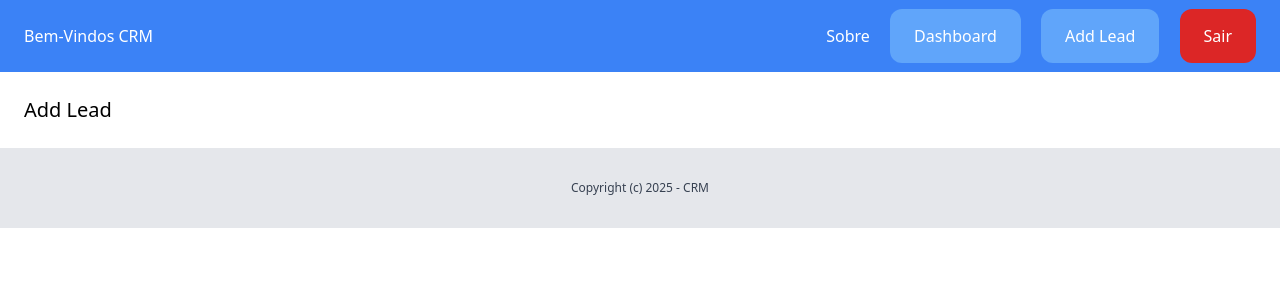
After one commit to gileaddias/crm-python, a Django app: page /dashboard/leads/add-lead in a window 1280 px wide. The commit adds this page. Shown: the top 300 px of the page. Run offline with Django 5.2, Linux system fonts and the light colour scheme; a user stored in the database is signed in; some libraries are stand-ins or nearby versions.

Commit message:
Finalizando template Lead e criando Forms

```diff
--- a/appcrm/urls.py
+++ b/appcrm/urls.py
@@ -21,13 +21,15 @@ from django.contrib.auth import views
 
 from core.views import index, sobre
 from userprofile.views import signup
+from lead.views import add_lead
 
 urlpatterns = [
     path('admin/', admin.site.urls),
     path('', index, name='index'),
     path('sobre/', sobre, name='sobre'),
-    path('signup/', signup, name='signup'),
-    path('login/', views.LoginView.as_view(template_name='userprofile/login.html'), name='login'),
-    path('logout/', views.LogoutView.as_view(), name='logout'),
-    path('dashboard/', include('dashboard.urls')),
+    path('signup/', signup, name='signup'), ## APP USERPROFILE
+    path('login/', views.LoginView.as_view(template_name='userprofile/login.html'), name='login'), ## APP USERPROFILE
+    path('logout/', views.LogoutView.as_view(), name='logout'), ## APP USERPROFILE
+    path('dashboard/', include('dashboard.urls')),## APP DASHBOARD
+    path('dashboard/leads/', include('lead.urls')), ## APP LEAD
 ]
--- a/core/templates/core/base.html
+++ b/core/templates/core/base.html
@@ -21,6 +21,7 @@
         {% if request.user.is_authenticated %}
 
             <a href="{% url 'dashboard'%}" class="py-4 px-6 bg-blue-400 rounded-xl text-white ">Dashboard</a>
+            <a href="{% url 'add_lead'%}" class="py-4 px-6 bg-blue-400 rounded-xl text-white ">Add Lead</a>
             <a href="{% url 'logout'%}" class="py-4 px-6 bg-red-600 rounded-xl text-white">Sair</a>
 
         {%  else %}
--- /dev/null
+++ b/lead/templates/lead/add_lead.html
@@ -0,0 +1,14 @@
+{% extends 'core/base.html' %}
+
+{% block title %} Add Lead {%endblock%}
+
+{% block content %}
+
+    <div class="py-6 px-6">
+
+        <h1 class="text-xl"> Add Lead</h1>
+
+    </div>
+
+
+{% endblock content %}
--- /dev/null
+++ b/lead/urls.py
@@ -0,0 +1,8 @@
+from django.urls import path
+
+from . import views
+
+urlpatterns = [
+
+    path('add-lead', views.add_lead, name='add_lead'),
+]
--- a/lead/views.py
+++ b/lead/views.py
@@ -1,3 +1,7 @@
 from django.shortcuts import render
+from django.contrib.auth.decorators import login_required
 
 # Create your views here.
+@login_required
+def add_lead(request):
+    return render(request,'lead/add_lead.html')
--- a/todolist.txt
+++ b/todolist.txt
@@ -26,6 +26,6 @@
 
 - Criar Leads ( MISSÃO CUMPRIDA)
     Criar App (lead) ( MISSÃO CUMPRIDA)
-    - Editar, Deletar ou Atualizar
+    - Editar, Deletar ou Atualizar ( MISSÃO CUMPRIDA)
     - Pagamentos
     - Deploy
```
Also changed, not shown: lead/forms.py (added, +9 -0 lines).
